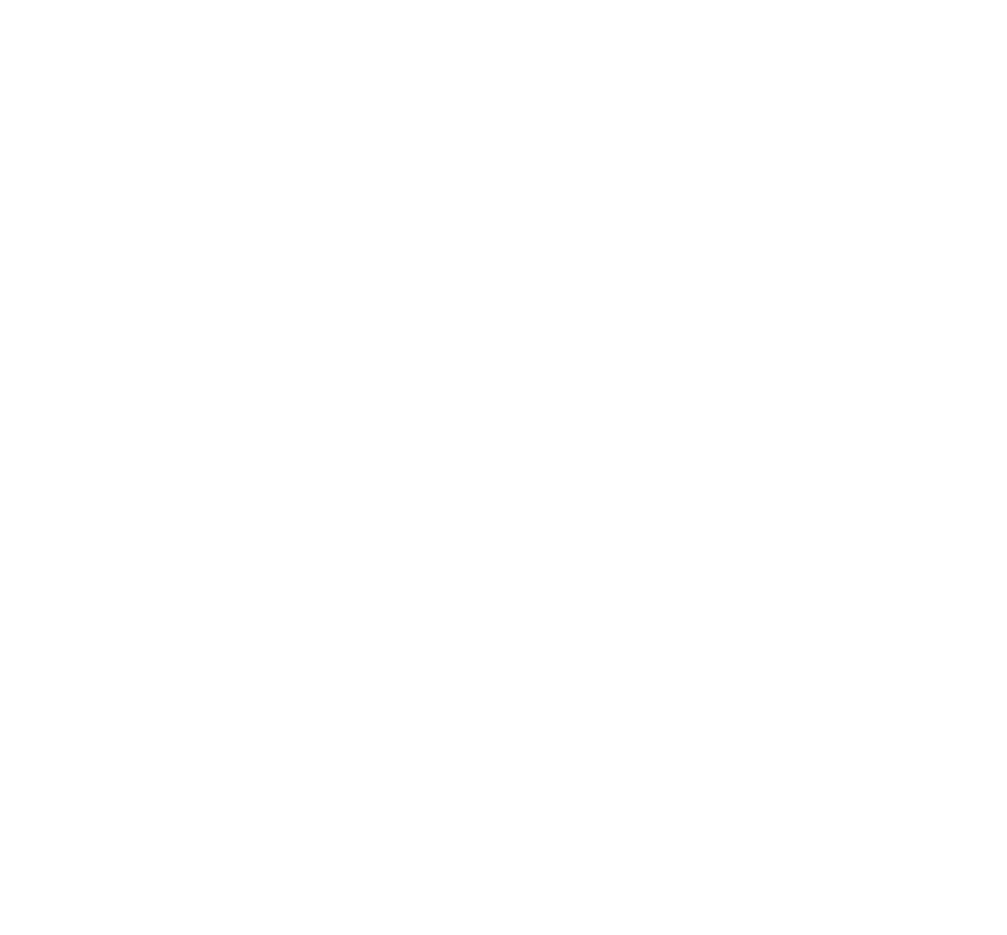
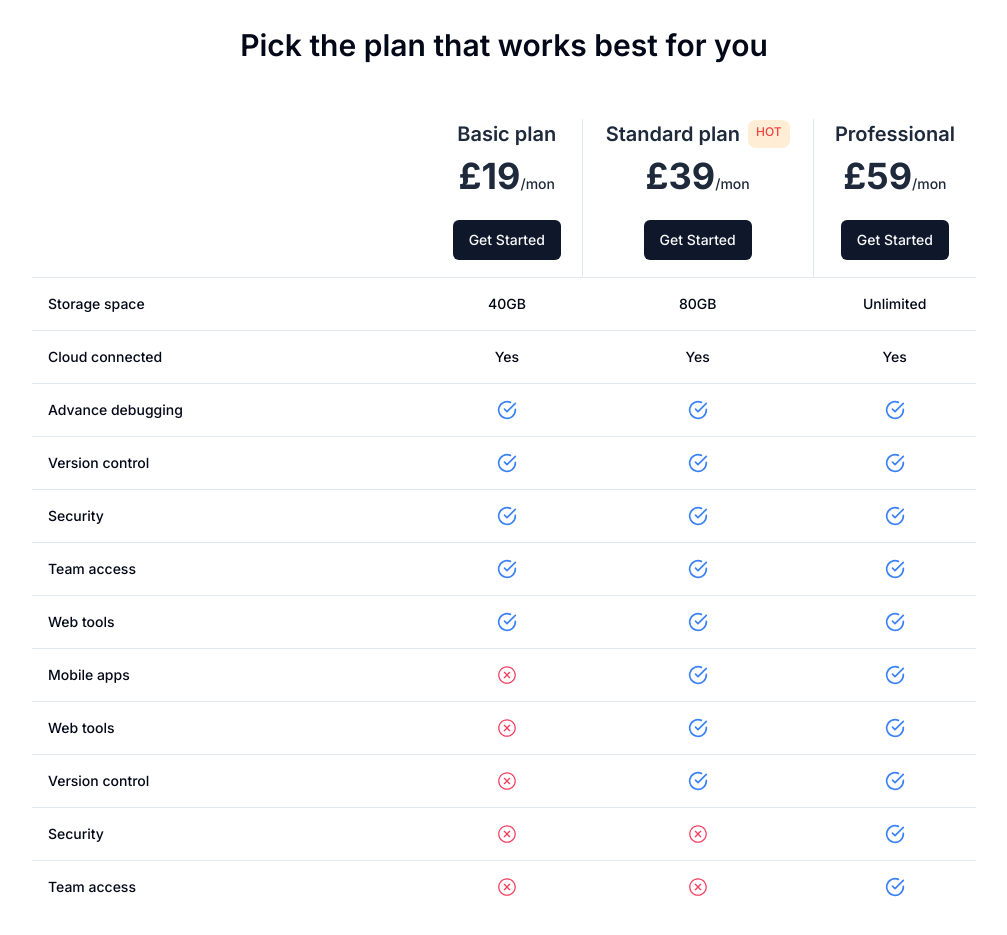
Before and after one commit to Toufiquer/manager-webApp, a Next.js app: page /pricing in a window 1280 px wide. Shown: the part 2080-3015 px from the top of the page, without its empty margins (136-1143 px from the left). Before the commit the page ends 1979 px from the top, so only its background shows below. Built offline with nearby package versions, Linux system fonts and the light colour scheme.

Commit message:
done @ pic the plan

```diff
--- a/src/app/pricing/page.tsx
+++ b/src/app/pricing/page.tsx
@@ -19,7 +19,7 @@ const Page = () => {
       <Header />
       <PricingCard />
       <FeaturesIncluded />
-      {/* <PicThePlan /> */}
+      <PicThePlan />
       {/* <div className="mx-auto max-w-[960px] px-2">
         <h2 className="mb-6 text-center text-[calc(1.33rem_+_.85vw)] font-[800]">
           Frequently Asked Questions
--- a/src/app/pricing/pic-the-plan.tsx
+++ b/src/app/pricing/pic-the-plan.tsx
@@ -16,54 +16,106 @@ import {
   TableRow,
 } from "@/components/ui/table";
 import { BsCheck2Circle } from "react-icons/bs";
+import { FiCheckCircle } from "react-icons/fi";
+import { RxCrossCircled } from "react-icons/rx";
 
 const cellStyle = "flex items-center justify-center text-green-500 w-full";
 
 type PLAN = {
   id: string | number;
   title: string;
-  addOnAvailable: string[];
-  emptyCell: string[];
-  professional: boolean;
-  team: boolean;
-  enterprise: boolean;
+  basic: boolean | string;
+  standard: boolean | string;
+  professional: boolean | string;
 };
-const createPlan = (
-  id: string | number,
-  title: string,
-  addOnAvailable: string[],
-  emptyCell: string[]
-): PLAN => ({
-  id,
-  title,
-  addOnAvailable,
-  emptyCell,
-  professional:
-    !addOnAvailable.includes("professional") &&
-    !emptyCell.includes("professional"),
-  team: !addOnAvailable.includes("team") && !emptyCell.includes("team"),
-  enterprise:
-    !addOnAvailable.includes("enterprise") && !emptyCell.includes("enterprise"),
-});
+
 const planData: PLAN[] = [
-  createPlan(1, "Cross-platform UI toolkit", [], []),
-  createPlan(2, "14-days free trial", [], []),
-  createPlan(3, "No user limit", [], ["professional"]),
-  createPlan(4, "Long-term support", [], []),
-  createPlan(5, "Email support", ["professional"], []),
-  createPlan(6, "Developer tools", [], ["team"]),
-  createPlan(7, "Removal of Front branding", [], ["professional"]),
-  createPlan(8, "Active maintenance & support", [], ["enterprise"]),
-  createPlan(9, "Data storage for 365 days", ["team"], []),
+  {
+    id: 1,
+    title: "Storage space",
+    basic: "40GB",
+    standard: "80GB",
+    professional: "Unlimited",
+  },
+  {
+    id: 2,
+    title: "Cloud connected",
+    basic: "Yes",
+    standard: "Yes",
+    professional: "Yes",
+  },
+  {
+    id: 3,
+    title: "Advance debugging",
+    basic: true,
+    standard: true,
+    professional: true,
+  },
+  {
+    id: 4,
+    title: "Version control",
+    basic: true,
+    standard: true,
+    professional: true,
+  },
+  {
+    id: 5,
+    title: "Security",
+    basic: true,
+    standard: true,
+    professional: true,
+  },
+  {
+    id: 6,
+    title: "Team access",
+    basic: true,
+    standard: true,
+    professional: true,
+  },
+  {
+    id: 7,
+    title: "Web tools",
+    basic: true,
+    standard: true,
+    professional: true,
+  },
+  {
+    id: 8,
+    title: "Mobile apps",
+    basic: false,
+    standard: true,
+    professional: true,
+  },
+  {
+    id: 9,
+    title: "Web tools",
+    basic: false,
+    standard: true,
+    professional: true,
+  },
+  {
+    id: 10,
+    title: "Version control",
+    basic: false,
+    standard: true,
+    professional: true,
+  },
+  {
+    id: 11,
+    title: "Security",
+    basic: false,
+    standard: false,
+    professional: true,
+  },
+  {
+    id: 12,
+    title: "Team access",
+    basic: false,
+    standard: false,
+    professional: true,
+  },
 ];
 
-const AddOnAvailable = () => (
-  <div className="flex w-full justify-center">
-    <span className="mx-auto rounded-lg bg-blue-100 px-2 py-1 text-sm text-blue-500">
-      Add-on available
-    </span>
-  </div>
-);
 const PicThePlan = () => {
   return (
     <main>
@@ -77,92 +129,91 @@ const PicThePlan = () => {
               <TableRow>
                 <TableHead className="w-[400px]" />
                 <TableHead>
-                  <span className="flex flex-col items-center text-center">
-                    <span>Professional</span>
-                    <span>&#163;19/mon</span>
+                  <span className="flex flex-col items-center text-center text-slate-800 gap-2">
+                    <span className="font-semibold text-xl">Basic plan</span>
+                    <span>
+                      <span className="text-4xl font-bold">&#163;19</span>
+                      <span>/mon</span>
+                    </span>
+                    <Button className="my-4">Get Started</Button>
                   </span>
                 </TableHead>
                 <TableHead className="border-l">
-                  <span className="flex flex-col items-center text-center">
+                  <span className="flex flex-col items-center text-center text-slate-800 gap-2">
                     <span className="flex gap-2">
-                      <span>Team</span>
+                      <span className="font-semibold text-xl">
+                        Standard plan
+                      </span>
                       <span className="mx-auto rounded-lg bg-orange-100 px-2 py-1 text-xs text-red-500">
                         HOT
                       </span>
                     </span>
-                    <span>&#163;39/mon</span>
+                    <span>
+                      <span className="text-4xl font-bold">&#163;39</span>
+                      <span>/mon</span>
+                    </span>
+                    <Button className="my-4">Get Started</Button>
                   </span>
                 </TableHead>
                 <TableHead className="border-l">
-                  <span className="flex flex-col items-center text-center">
-                    <span>Enterprise</span>
-                    <span>&#163;59/mon</span>
+                  <span className="flex flex-col items-center text-center text-slate-800 gap-2">
+                    <span className="font-semibold text-xl">Professional</span>
+                    <span>
+                      <span className="text-4xl font-bold">&#163;59</span>
+                      <span>/mon</span>
+                    </span>
+                    <Button className="my-4">Get Started</Button>
                   </span>
                 </TableHead>
               </TableRow>
             </TableHeader>
             <TableBody>
               {planData.map((curr: PLAN) => (
-                <TableRow
-                  key={curr.id}
-                  className={`${(curr.id as number) % 2 !== 0 && "bg-blue-50"}`}
-                >
-                  <TableCell className="font-medium">{curr.title}</TableCell>
-                  <TableCell>
-                    {curr.professional && (
-                      <span className={cellStyle}>
-                        <BsCheck2Circle />
+                <TableRow key={curr.id} className="border-b">
+                  <TableCell className="font-medium text-start">
+                    {curr.title}
+                  </TableCell>
+                  <TableCell className="font-medium text-center">
+                    {typeof curr.basic === "string" ? (
+                      curr.basic
+                    ) : curr.basic ? (
+                      <span className="w-full flex items-center justify-center">
+                        <FiCheckCircle className="h-5 w-5 text-blue-500" />
+                      </span>
+                    ) : (
+                      <span className="w-full flex items-center justify-center">
+                        <RxCrossCircled className="h-5 w-5 text-rose-500" />
                       </span>
                     )}
-                    {curr.emptyCell.includes("professional")
-                      ? ""
-                      : !curr.professional && <AddOnAvailable />}
                   </TableCell>
-                  <TableCell className="border-l">
-                    {curr.team && (
-                      <span className={cellStyle}>
-                        <BsCheck2Circle />
+                  <TableCell className="font-medium text-center">
+                    {typeof curr.standard === "string" ? (
+                      curr.standard
+                    ) : curr.standard ? (
+                      <span className="w-full flex items-center justify-center">
+                        <FiCheckCircle className="h-5 w-5 text-blue-500" />
+                      </span>
+                    ) : (
+                      <span className="w-full flex items-center justify-center">
+                        <RxCrossCircled className="h-5 w-5 text-rose-500" />
                       </span>
                     )}
-                    {curr.emptyCell.includes("team")
-                      ? ""
-                      : !curr.team && <AddOnAvailable />}
                   </TableCell>
-                  <TableCell className="border-l">
-                    {curr.enterprise && (
-                      <span className={cellStyle}>
-                        <BsCheck2Circle />
+                  <TableCell className="font-medium flex items-center justify-center">
+                    {typeof curr.professional === "string" ? (
+                      curr.professional
+                    ) : curr.professional ? (
+                      <span className="w-full flex items-center justify-center">
+                        <FiCheckCircle className="h-5 w-5 text-blue-500" />
+                      </span>
+                    ) : (
+                      <span className="w-full flex items-center justify-center">
+                        <RxCrossCircled className="h-5 w-5 text-rose-500" />
                       </span>
                     )}
-                    {curr.emptyCell.includes("enterprise")
-                      ? ""
-                      : !curr.enterprise && <AddOnAvailable />}
                   </TableCell>
                 </TableRow>
               ))}
-              <TableRow>
-                <TableCell />
-                <TableCell className="font-medium">
-                  <div className="flex w-full justify-center">
-                    <Button variant="outline">Choose plan</Button>
-                  </div>
-                </TableCell>
-                <TableCell className="font-medium">
-                  <div className="flex w-full justify-center">
-                    <Button variant="outline">Choose plan</Button>
-                  </div>
-                </TableCell>
-                <TableCell className="font-medium">
-                  <div className="flex w-full  justify-center">
-                    <Button
-                      variant="outline"
-                      className="bg-blue-500 text-white hover:bg-blue-600 hover:text-white"
-                    >
-                      Contact us
-                    </Button>
-                  </div>
-                </TableCell>
-              </TableRow>
             </TableBody>
           </Table>
         </div>
```
